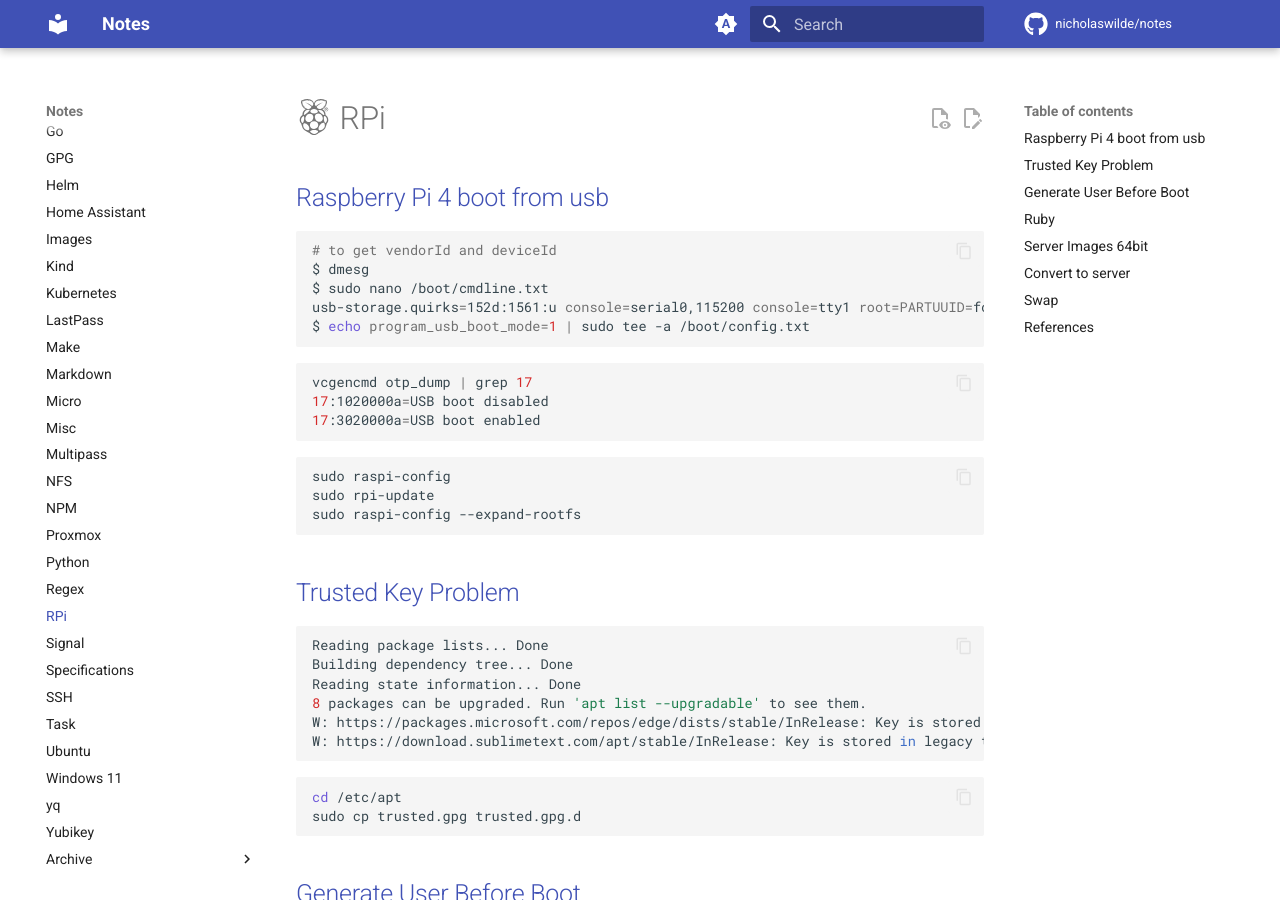
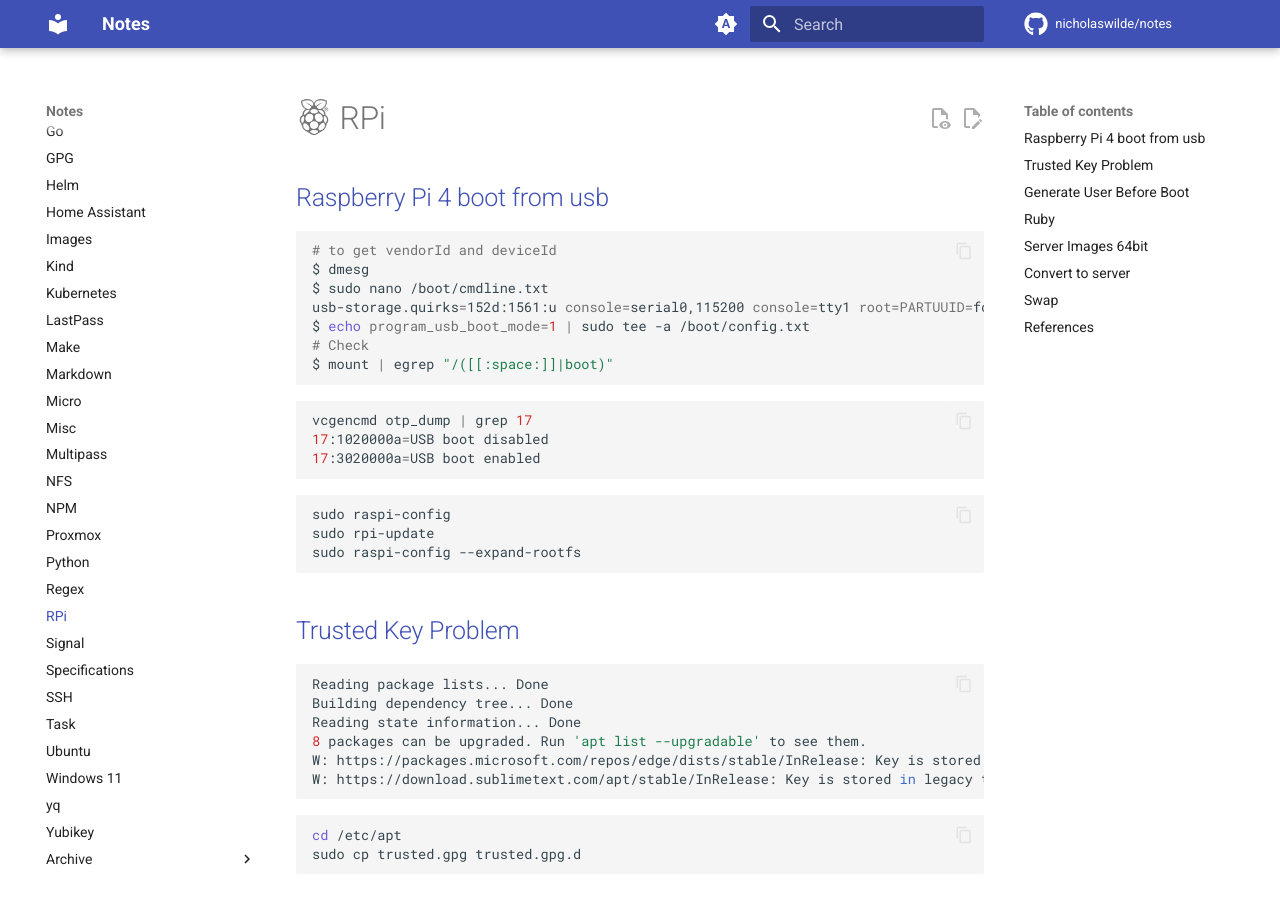
Before and after one commit to nicholaswilde/notes, an MkDocs documentation site: the page built from docs/rpi.md, in a window 1280 px wide and 900 px high. Built offline with MkDocs 1.6.1 and Material for MkDocs 9.7.7, drawn with Linux system fonts in a browser that asks for light colours; comment, search, counter and statistics services are not loaded.

Commit message:
Update rpi.md

````diff
--- a/docs/rpi.md
+++ b/docs/rpi.md
@@ -8,6 +8,8 @@ $ dmesg
 $ sudo nano /boot/cmdline.txt
 usb-storage.quirks=152d:1561:u console=serial0,115200 console=tty1 root=PARTUUID=fcf4cb94-02 rootfstype=ext4 elevator=deadline fsck.repair=yes rootwait
 $ echo program_usb_boot_mode=1 | sudo tee -a /boot/config.txt
+# Check
+$ mount | egrep "/([[:space:]]|boot)"
 ```
 
 ```shell
````
